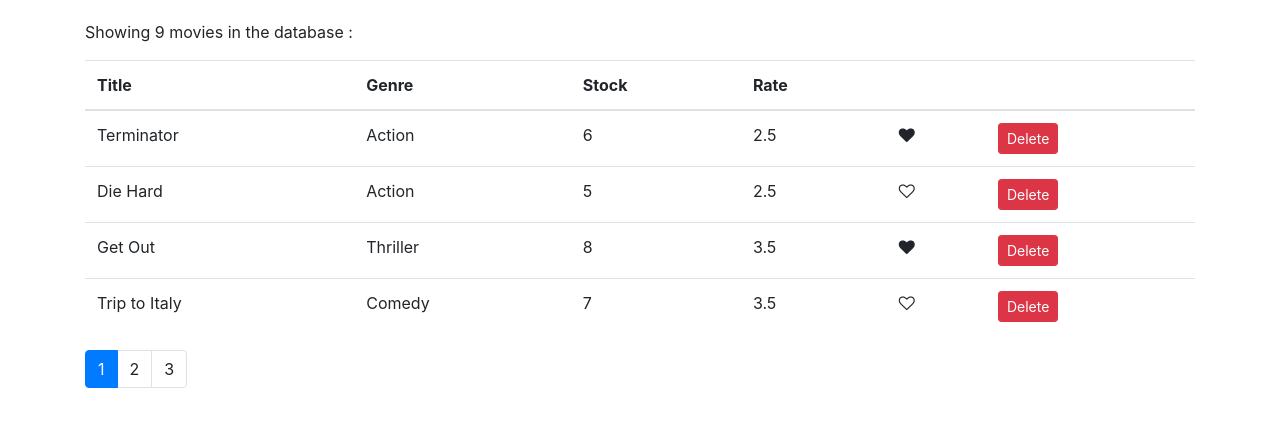
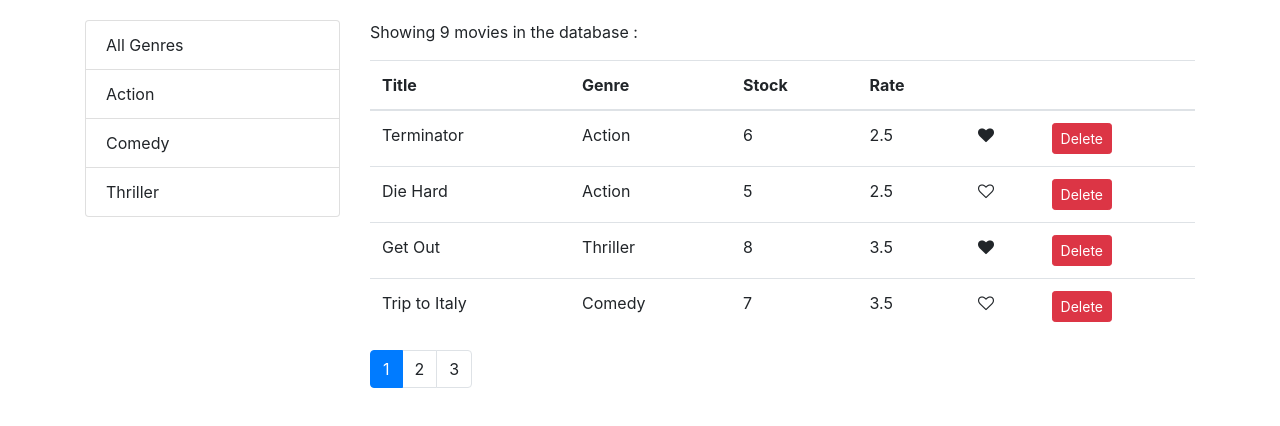
Before and after one commit to mezzouhri/vidly, a React (Create React App) app: page / in a window 1280 px wide. Shown: the top 426 px of the page. Built offline with nearby package versions, Linux system fonts and the light colour scheme.

Commit message:
add genre list group

```diff
--- /dev/null
+++ b/src/components/common/listGroup.jsx
@@ -0,0 +1,33 @@
+import React from "react";
+
+const ListGroup = props => {
+  const {
+    items,
+    textProperty,
+    valueProperty,
+    onItemSelect,
+    selectedItem
+  } = props;
+  return (
+    <ul className="list-group">
+      {items.map(item => (
+        <li
+          key={item[valueProperty]}
+          className={
+            item === selectedItem ? "list-group-item active" : "list-group-item"
+          }
+          onClick={() => onItemSelect(item)}
+        >
+          {item[textProperty]}
+        </li>
+      ))}
+    </ul>
+  );
+};
+
+ListGroup.defaultProps = {
+  textProperty: "name",
+  valueProperty: "_id"
+};
+
+export default ListGroup;
--- a/src/components/common/pagination.jsx
+++ b/src/components/common/pagination.jsx
@@ -9,7 +9,7 @@ const Pagination = props => {
   const pages = _.range(1, pagesCount + 1);
 
   return (
-    pagesCount >= 1 && (
+    pagesCount > 1 && (
       <nav>
         <ul className="pagination">
           {pages.map(page => (
--- a/src/components/movies.jsx
+++ b/src/components/movies.jsx
@@ -2,29 +2,34 @@ import React, { Component } from "react";
 
 import { paginate } from "../utils/paginate";
 import { getMovies } from "../services/fakeMovieService";
-import Like from "./common/like";
+import { getGenres } from "../services/fakeGenreService";
+import ListGroup from "./common/listGroup";
 import Pagination from "./common/pagination";
+import MoviesTable from "./moviesTable";
 
 class Movies extends Component {
   state = {
-    movies: getMovies(),
+    movies: [],
+    genres: [],
     pageSize: 4,
     currentPage: 1
   };
 
+  componentDidMount() {
+    const genres = [{ name: "All Genres" }, ...getGenres()];
+    this.setState({ movies: getMovies(), genres });
+  }
+
   handleDelete = movie => {
     const { movies, pageSize, currentPage } = this.state;
     const newMovies = movies.filter(m => m._id !== movie._id);
-    if (Math.ceil(newMovies.length / pageSize) < currentPage) {
     this.setState({
-        currentPage: this.state.currentPage - 1,
-        movies: newMovies
+      movies: newMovies,
+      currentPage:
+        Math.ceil(newMovies.length / pageSize) < currentPage
+          ? this.state.currentPage - 1
+          : this.state.currentPage
     });
-    } else {
-      this.setState({
-        movies: newMovies
-      });
-    }
   };
 
   handeLike = movie => {
@@ -36,59 +41,54 @@ class Movies extends Component {
     this.setState({ currentPage: page });
   };
 
+  handleGenreSelect = genre => {
+    this.setState({ selectedGenre: genre, currentPage: 1 });
+  };
+
   render() {
-    const { movies: allMovies, pageSize, currentPage } = this.state;
-    const { length: count } = allMovies;
-    if (count === 0) return <p>There are no movies in the database</p>;
+    const {
+      movies: allMovies,
+      pageSize,
+      currentPage,
+      genres,
+      selectedGenre
+    } = this.state;
 
-    const movies = paginate(allMovies, currentPage, pageSize);
+    const filtred =
+      selectedGenre && selectedGenre._id
+        ? allMovies.filter(m => m.genre._id === selectedGenre._id)
+        : allMovies;
 
+    const movies = paginate(filtred, currentPage, pageSize);
+
+    const { length: count } = filtred;
+
+    if (allMovies.length === 0)
+      return <p>There are no movies in the database</p>;
     return (
-      <React.Fragment>
+      <div className="row">
+        <div className="col-3">
+          <ListGroup
+            items={genres}
+            selectedItem={selectedGenre}
+            onItemSelect={this.handleGenreSelect}
+          />
+        </div>
+        <div className="col">
           <p>Showing {count} movies in the database :</p>
-        <table className="table">
-          <thead>
-            <tr>
-              <th>Title</th>
-              <th>Genre</th>
-              <th>Stock</th>
-              <th>Rate</th>
-              <th></th>
-              <th></th>
-            </tr>
-          </thead>
-          <tbody>
-            {movies.map(movie => (
-              <tr key={movie._id}>
-                <td>{movie.title}</td>
-                <td>{movie.genre.name}</td>
-                <td>{movie.numberInStock}</td>
-                <td>{movie.dailyRentalRate}</td>
-                <td>
-                  <Like
-                    isLiked={movie.isLiked}
-                    onClick={() => this.handeLike(movie)}
+          <MoviesTable
+            movies={movies}
+            onLike={this.handeLike}
+            onDelete={this.handleDelete}
           />
-                </td>
-                <td>
-                  <button
-                    onClick={() => this.handleDelete(movie)}
-                    className="btn btn-danger btn-sm"
-                  >
-                    Delete
-                  </button>
-                </td>
-              </tr>
-            ))}
-          </tbody>
-        </table>
           <Pagination
             itemsCount={count}
             pageSize={pageSize}
             currentPage={currentPage}
             onPageChange={this.handlePageChange}
           />
-      </React.Fragment>
+        </div>
+      </div>
     );
   }
 }
--- /dev/null
+++ b/src/components/moviesTable.jsx
@@ -0,0 +1,43 @@
+import React from "react";
+import Like from "./common/like";
+
+const MoviesTable = props => {
+  const { movies, onLike, onDelete } = props;
+  return (
+    <table className="table">
+      <thead>
+        <tr>
+          <th>Title</th>
+          <th>Genre</th>
+          <th>Stock</th>
+          <th>Rate</th>
+          <th></th>
+          <th></th>
+        </tr>
+      </thead>
+      <tbody>
+        {movies.map(movie => (
+          <tr key={movie._id}>
+            <td>{movie.title}</td>
+            <td>{movie.genre.name}</td>
+            <td>{movie.numberInStock}</td>
+            <td>{movie.dailyRentalRate}</td>
+            <td>
+              <Like isLiked={movie.isLiked} onClick={() => onLike(movie)} />
+            </td>
+            <td>
+              <button
+                onClick={() => onDelete(movie)}
+                className="btn btn-danger btn-sm"
+              >
+                Delete
+              </button>
+            </td>
+          </tr>
+        ))}
+      </tbody>
+    </table>
+  );
+};
+
+export default MoviesTable;
```
Lines whose indentation alone changed are shown as unchanged.
